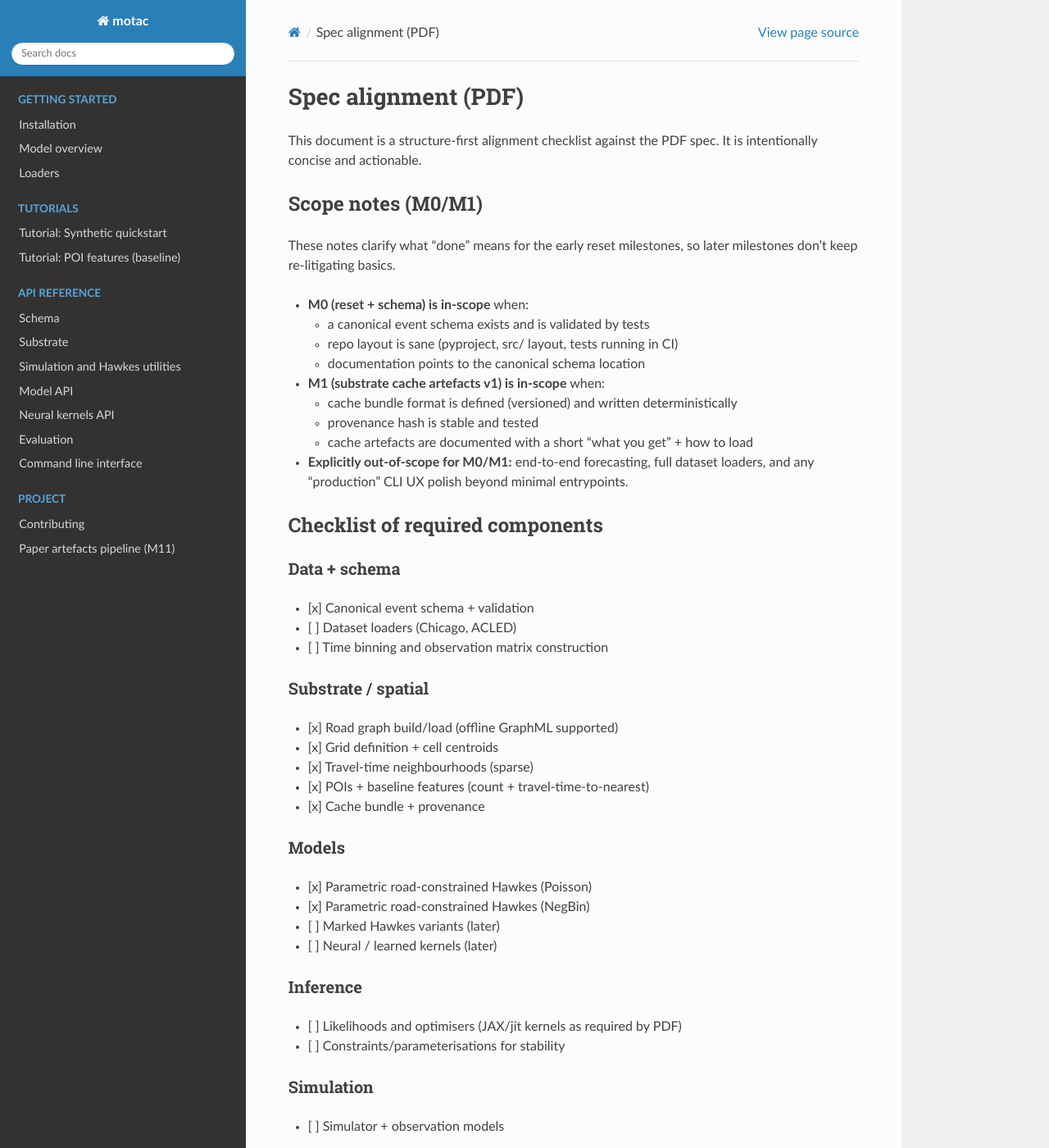
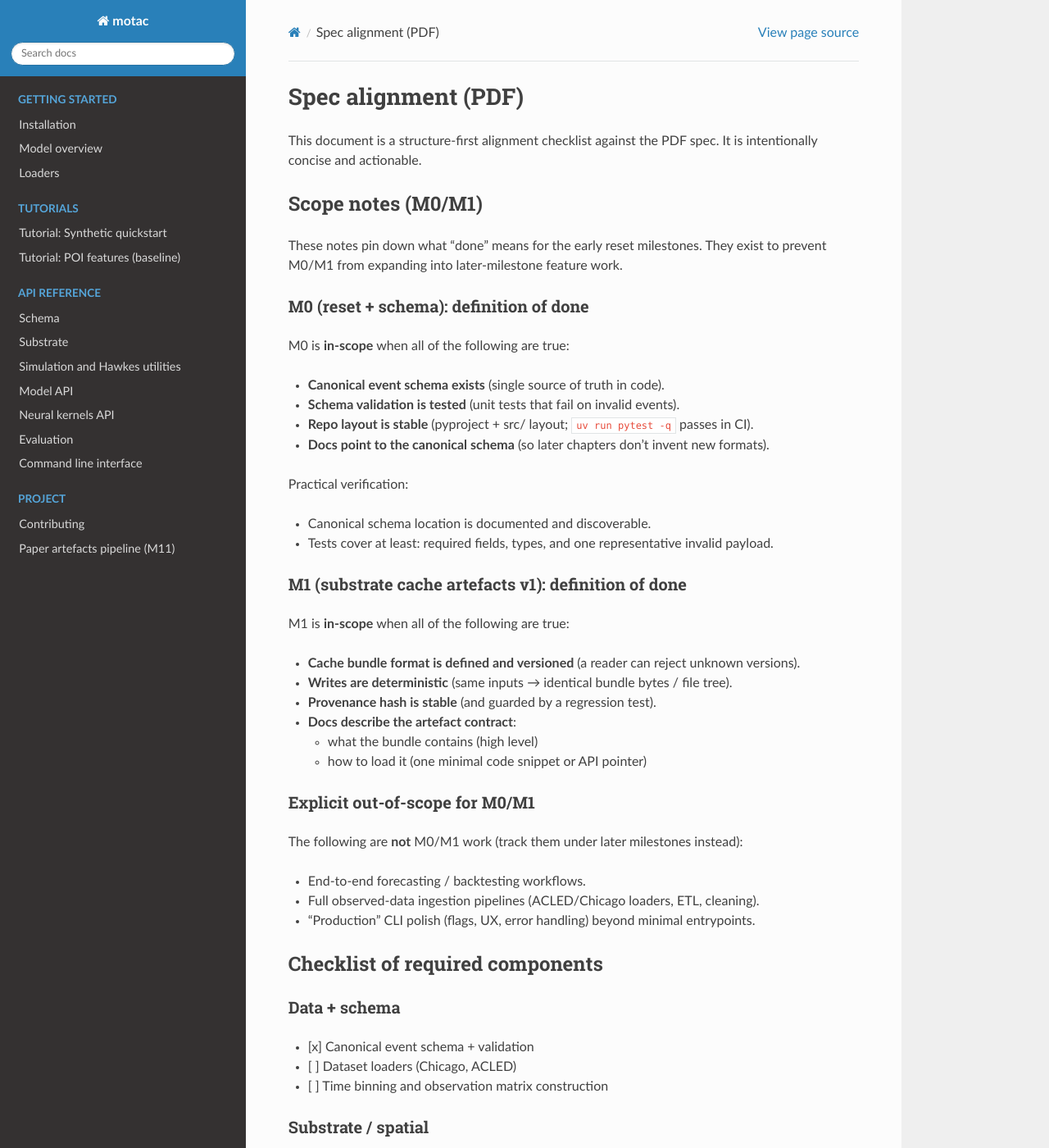
Before and after one commit to OJWatson/motac, a Sphinx documentation site: the page built from docs/spec_alignment.md, in a window 1280 px wide and 1400 px high. Shown: the whole window at 82% size. Built offline with Sphinx 7.4.7 and the Read the Docs theme 3.1.0, drawn with Linux system fonts in a browser that asks for light colours.

Commit message:
M0.4: tighten M0/M1 scope notes in spec_alignment

```diff
--- a/docs/spec_alignment.md
+++ b/docs/spec_alignment.md
@@ -5,19 +5,41 @@ It is intentionally concise and actionable.
 
 ## Scope notes (M0/M1)
 
-These notes clarify what “done” means for the early reset milestones, so later
-milestones don’t keep re-litigating basics.
+These notes pin down what “done” means for the early reset milestones.
+They exist to prevent M0/M1 from expanding into later-milestone feature work.
 
-- **M0 (reset + schema) is in-scope** when:
-  - a canonical event schema exists and is validated by tests
-  - repo layout is sane (pyproject, src/ layout, tests running in CI)
-  - documentation points to the canonical schema location
-- **M1 (substrate cache artefacts v1) is in-scope** when:
-  - cache bundle format is defined (versioned) and written deterministically
-  - provenance hash is stable and tested
-  - cache artefacts are documented with a short “what you get” + how to load
-- **Explicitly out-of-scope for M0/M1:** end-to-end forecasting, full dataset
-  loaders, and any “production” CLI UX polish beyond minimal entrypoints.
+### M0 (reset + schema): definition of done
+
+M0 is **in-scope** when all of the following are true:
+
+- **Canonical event schema exists** (single source of truth in code).
+- **Schema validation is tested** (unit tests that fail on invalid events).
+- **Repo layout is stable** (pyproject + src/ layout; `uv run pytest -q` passes in CI).
+- **Docs point to the canonical schema** (so later chapters don’t invent new formats).
+
+Practical verification:
+
+- Canonical schema location is documented and discoverable.
+- Tests cover at least: required fields, types, and one representative invalid payload.
+
+### M1 (substrate cache artefacts v1): definition of done
+
+M1 is **in-scope** when all of the following are true:
+
+- **Cache bundle format is defined and versioned** (a reader can reject unknown versions).
+- **Writes are deterministic** (same inputs → identical bundle bytes / file tree).
+- **Provenance hash is stable** (and guarded by a regression test).
+- **Docs describe the artefact contract**:
+  - what the bundle contains (high level)
+  - how to load it (one minimal code snippet or API pointer)
+
+### Explicit out-of-scope for M0/M1
+
+The following are **not** M0/M1 work (track them under later milestones instead):
+
+- End-to-end forecasting / backtesting workflows.
+- Full observed-data ingestion pipelines (ACLED/Chicago loaders, ETL, cleaning).
+- “Production” CLI polish (flags, UX, error handling) beyond minimal entrypoints.
 
 ## Checklist of required components
 
```
Also changed, not shown: docs/agent/NEXT_TASKS.md (+1 -1 lines), docs/agent/PROJECT_STATE.md (+4 -0 lines), docs/agent/SCOPE.md (+17 -5 lines), docs/agent/TRACE.md (+1 -0 lines).
